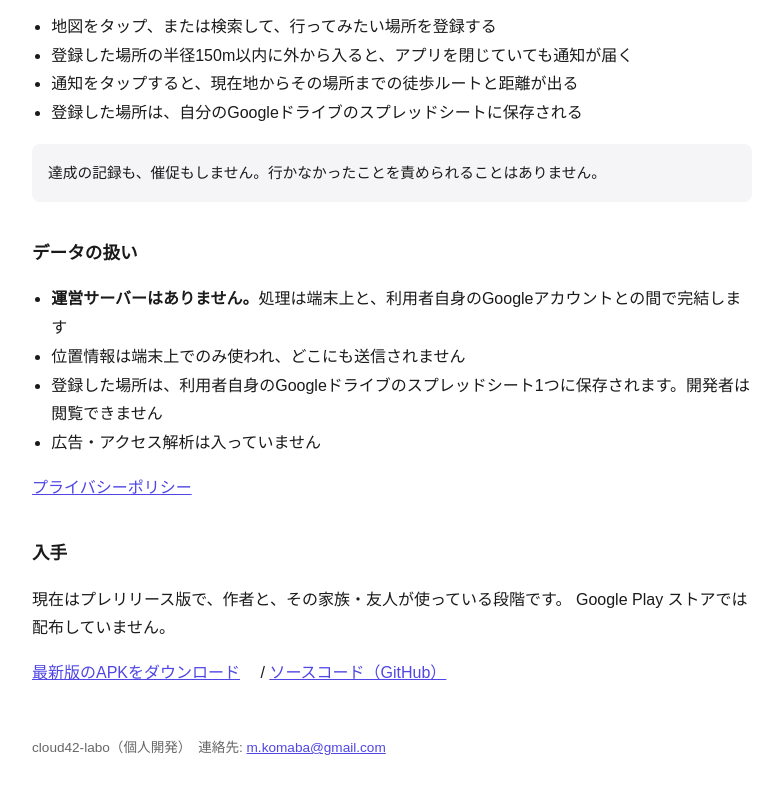
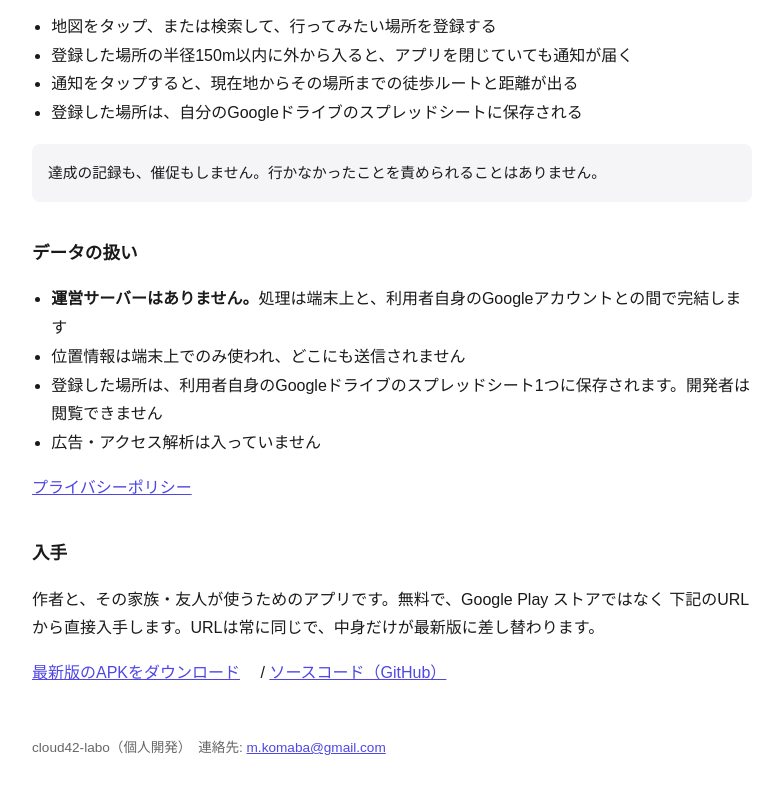
Before and after one commit to cloud42-labo/serendipity-spot, a plain HTML site: page docs/index.html in a window 1280 px wide. Shown: the part 423-1216 px from the top of the page, without its empty margins (248-1028 px from the left). Drawn offline with Linux system fonts and the light colour scheme.

Commit message:
v1.0.0 — 正式リリース (#1)
第三者アカウントで、こちらの Google Cloud 設定を何も触らずに
インストールからスポット登録まで通ることを確認できたため、
プレリリース(0.x.x)を終えて v1.0.0 とする。

- versionName を 1.0.0 に (versionCode 26)
- deliveries/v1.0.0/ を追加（はじめてガイド・ユーザー向けPRD・PRFAQ）
  - v0.8.0 で「一般配布に必要」としていた3項目のうち、OAuth審査は
    機密スコープを外したことで不要になり、利用者側のCloud設定も解消。
    Play ストア配布は取り下げた、という結論を明記
  - 100件上限、通知タップでの徒歩ルート表示、drive.file 1スコープを反映
- サイトの「プレリリース版」表記を落とす


Claude-Session: https://claude.ai/code/session_01GWjXWJPBbJxEEDCdq9nQgQ

Co-authored-by: Claude <noreply@anthropic.com>

```diff
--- a/docs/index.html
+++ b/docs/index.html
@@ -53,8 +53,8 @@
 
 <h2>入手</h2>
 <p>
-現在はプレリリース版で、作者と、その家族・友人が使っている段階です。
-Google Play ストアでは配布していません。
+作者と、その家族・友人が使うためのアプリです。無料で、Google Play ストアではなく
+下記のURLから直接入手します。URLは常に同じで、中身だけが最新版に差し替わります。
 </p>
 <p>
 <a href="https://github.com/cloud42-labo/serendipity-spot/releases/download/latest/app-release.apk">最新版のAPKをダウンロード</a>
```
Also changed, not shown: 4 other files.
